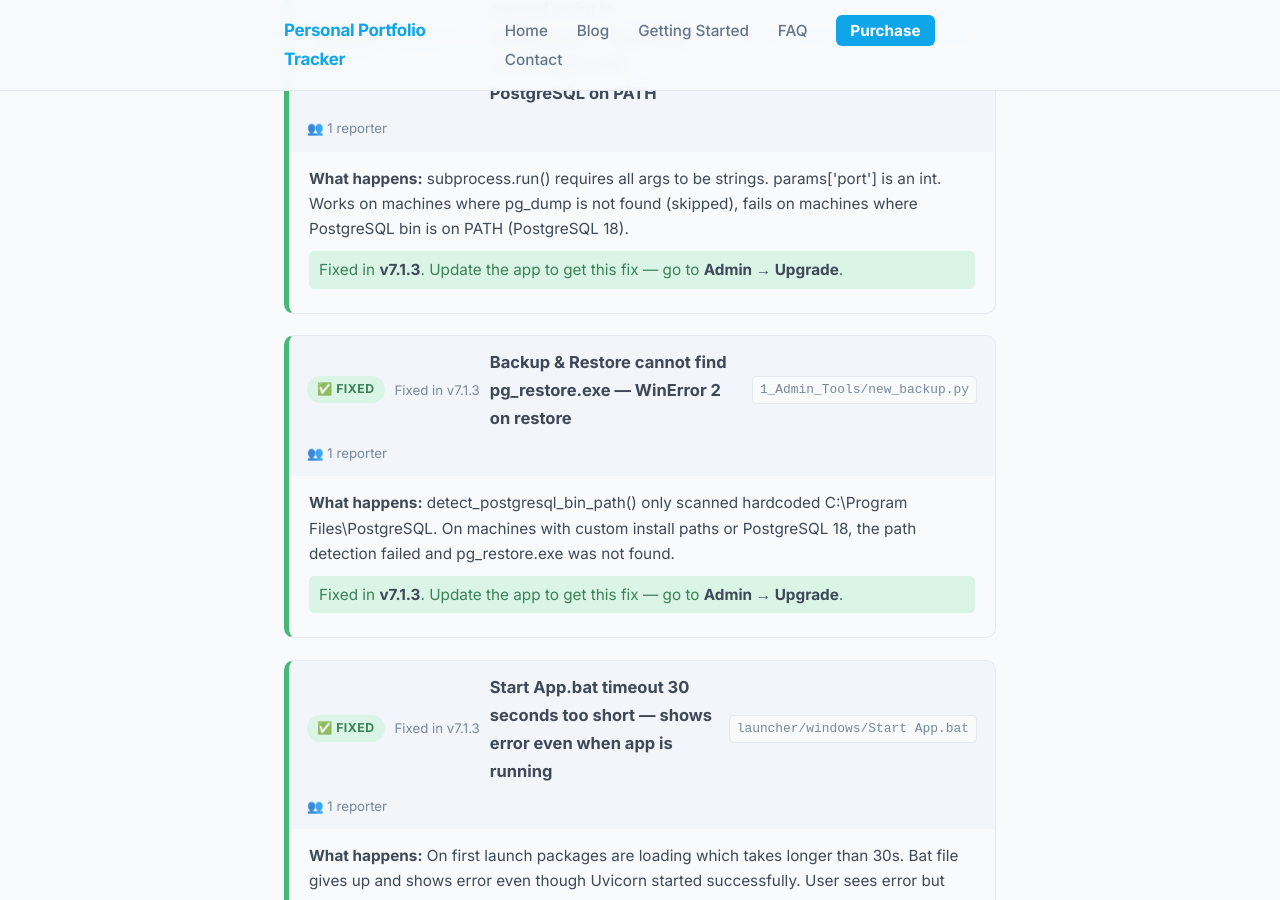
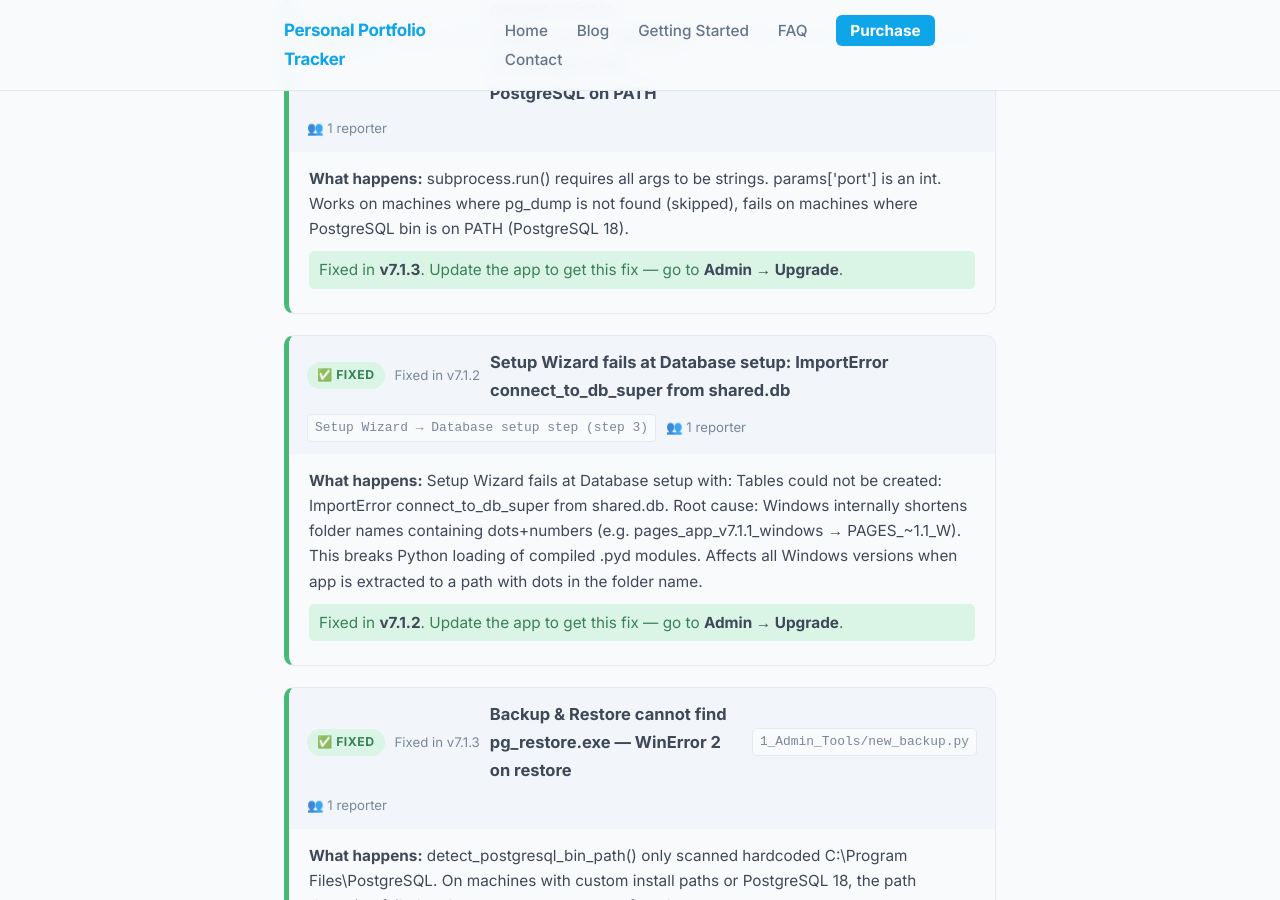
Before and after one commit to srikrishna2024/portfolio-tracker-blog, a Jekyll site: the page built from known-issues/index.html, in a window 1280 px wide and 900 px high, scrolled down 2649 px. Built offline with Jekyll 4.4.1, drawn with Linux system fonts in a browser that asks for light colours.

Commit message:
auto: sync known issues from bug_reports DB

```diff
--- a/known-issues/index.html
+++ b/known-issues/index.html
@@ -20,7 +20,7 @@
 
     <div class="ki-empty">
       <span class="ki-empty-icon">✅</span>
-      <p>No open issues in the current release (<strong>v7.1.4</strong>).<br>
+      <p>No open issues in the current release (<strong>v7.2.0</strong>).<br>
       If you are experiencing a problem, check the <a href="{{ '/faq/' | relative_url }}">FAQ</a>
       or use <strong>Admin → Report a Bug</strong> inside the app.</p>
     </div>
@@ -92,6 +92,19 @@
       </div>
       <div class="ki-body">
         <p><strong>What happens:</strong> subprocess.run() requires all args to be strings. params['port'] is an int. Works on machines where pg_dump is not found (skipped), fails on machines where PostgreSQL bin is on PATH (PostgreSQL 18).</p><p class="ki-fixed-note">Fixed in <strong>v7.1.3</strong>. Update the app to get this fix — go to <strong>Admin → Upgrade</strong>.</p>
+      </div>
+    </div>
+
+    <div class="ki-issue ki-fixed">
+      <div class="ki-header">
+        <span class="ki-badge ki-badge-fixed">✅ Fixed</span>
+        <span class="ki-version">Fixed in v7.1.2</span>
+        <h3 class="ki-title">Setup Wizard fails at Database setup: ImportError connect_to_db_super from shared.db</h3>
+        <span class="ki-page">Setup Wizard → Database setup step (step 3)</span>
+        <span class="ki-version">👥 1 reporter</span>
+      </div>
+      <div class="ki-body">
+        <p><strong>What happens:</strong> Setup Wizard fails at Database setup with: Tables could not be created: ImportError connect_to_db_super from shared.db. Root cause: Windows internally shortens folder names containing dots+numbers (e.g. pages_app_v7.1.1_windows → PAGES_~1.1_W). This breaks Python loading of compiled .pyd modules. Affects all Windows versions when app is extracted to a path with dots in the folder name.</p><p class="ki-fixed-note">Fixed in <strong>v7.1.2</strong>. Update the app to get this fix — go to <strong>Admin → Upgrade</strong>.</p>
       </div>
     </div>
 
```
